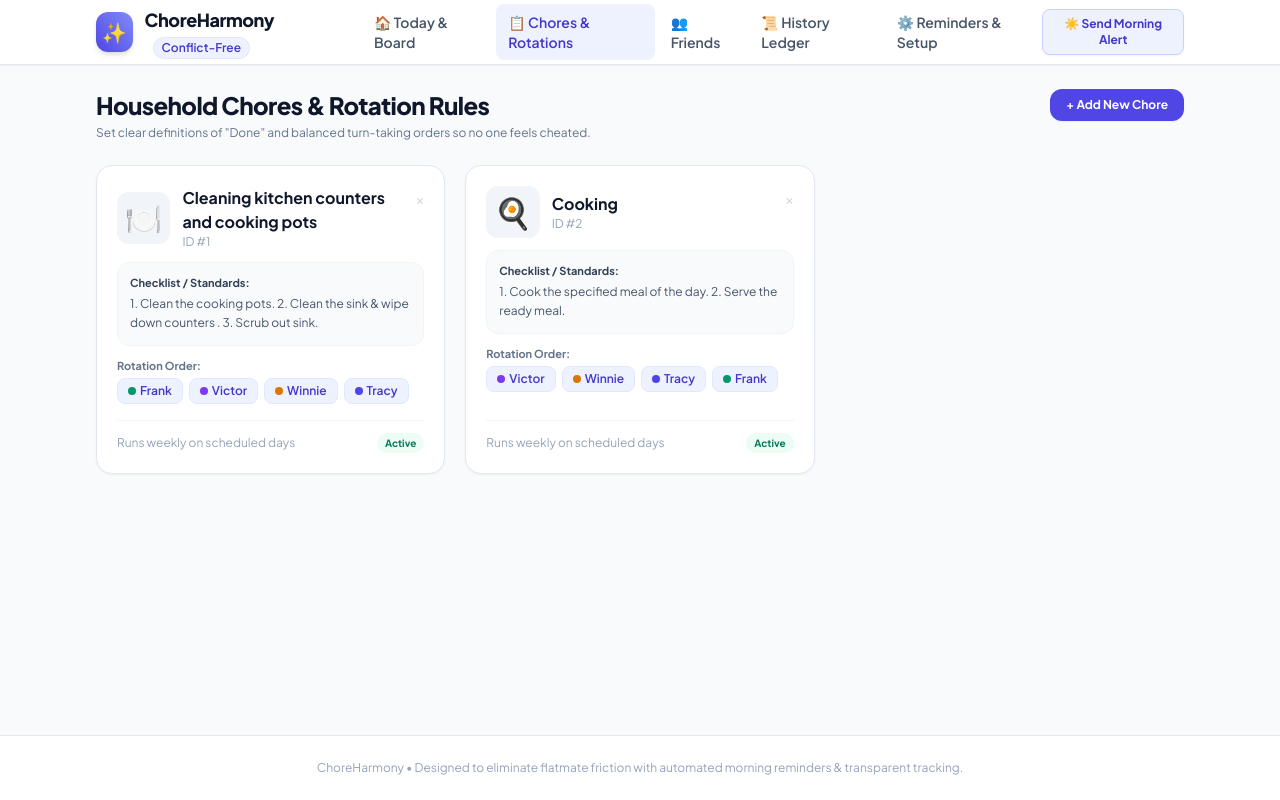
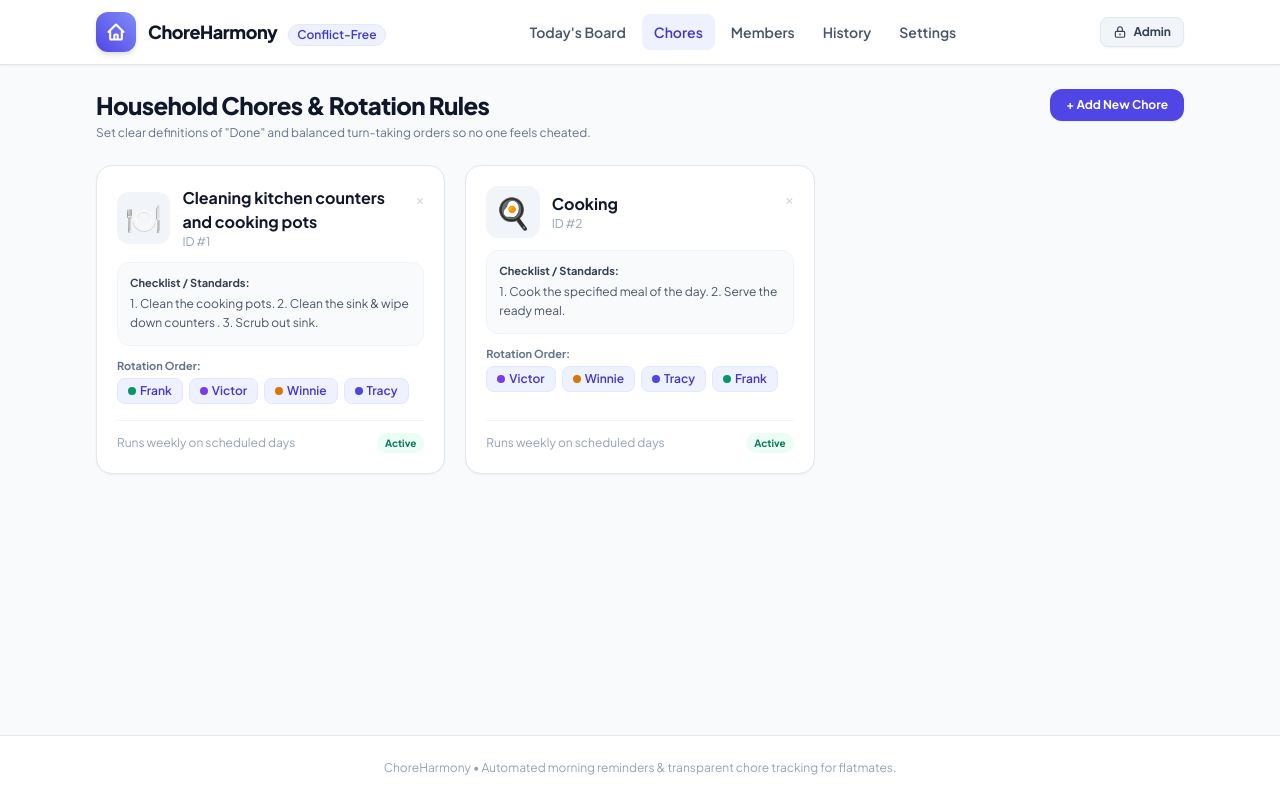
Before and after one commit to kuriat246-prog/chore_harmony, a FastAPI app: page /chores in a window 1280 px wide. Run offline with FastAPI, Linux system fonts and the light colour scheme; data comes from the database, SQL or seed files in the repository; some libraries are stand-ins or nearby versions.

Commit message:
Deploy updated templates/base.html (Admin Panel, Email Fallback, Clean Icons)

```diff
--- a/templates/base.html
+++ b/templates/base.html
@@ -3,7 +3,7 @@
 <head>
   <meta charset="UTF-8">
   <meta name="viewport" content="width=device-width, initial-scale=1.0">
-  <title>{% block title %}Roommate Chore Harmony{% endblock %}</title>
+  <title>{% block title %}ChoreHarmony{% endblock %}</title>
   <script src="https://cdn.tailwindcss.com"></script>
   <link rel="preconnect" href="https://fonts.googleapis.com">
   <link rel="preconnect" href="https://fonts.gstatic.com" crossorigin>
@@ -37,10 +37,12 @@
   <header class="bg-white border-b border-slate-200 sticky top-0 z-40 shadow-sm">
     <div class="max-w-6xl mx-auto px-4 sm:px-6 lg:px-8">
       <div class="flex items-center justify-between h-16">
-        <!-- Logo -->
+        <!-- Logo (no AI emoji) -->
         <a href="/" class="flex items-center space-x-3 group">
-          <div class="w-10 h-10 rounded-xl bg-gradient-to-tr from-brand-600 to-indigo-400 flex items-center justify-center text-white text-xl shadow-md group-hover:scale-105 transition-transform">
-            ✨
+          <div class="w-10 h-10 rounded-xl bg-gradient-to-tr from-brand-600 to-indigo-400 flex items-center justify-center shadow-md group-hover:scale-105 transition-transform">
+            <svg class="w-5 h-5 text-white" fill="none" stroke="currentColor" viewBox="0 0 24 24">
+              <path stroke-linecap="round" stroke-linejoin="round" stroke-width="2.5" d="M3 12l2-2m0 0l7-7 7 7M5 10v10a1 1 0 001 1h3m10-11l2 2m-2-2v10a1 1 0 01-1 1h-3m-6 0a1 1 0 001-1v-4a1 1 0 011-1h2a1 1 0 011 1v4a1 1 0 001 1m-6 0h6"/>
+            </svg>
           </div>
           <div>
             <span class="font-extrabold text-lg tracking-tight text-slate-900">ChoreHarmony</span>
@@ -51,54 +53,72 @@
         <!-- Desktop Navigation Links -->
         <nav class="hidden md:flex items-center space-x-1">
           <a href="/" class="px-3 py-2 rounded-lg text-sm font-semibold {% if active_page == 'dashboard' %}bg-brand-50 text-brand-700{% else %}text-slate-600 hover:text-slate-900 hover:bg-slate-100{% endif %} transition-colors">
-            🏠 Today & Board
+            Today's Board
           </a>
           <a href="/chores" class="px-3 py-2 rounded-lg text-sm font-semibold {% if active_page == 'chores' %}bg-brand-50 text-brand-700{% else %}text-slate-600 hover:text-slate-900 hover:bg-slate-100{% endif %} transition-colors">
-            📋 Chores & Rotations
+            Chores
           </a>
           <a href="/members" class="px-3 py-2 rounded-lg text-sm font-semibold {% if active_page == 'members' %}bg-brand-50 text-brand-700{% else %}text-slate-600 hover:text-slate-900 hover:bg-slate-100{% endif %} transition-colors">
-            👥 Friends
+            Members
           </a>
           <a href="/history" class="px-3 py-2 rounded-lg text-sm font-semibold {% if active_page == 'history' %}bg-brand-50 text-brand-700{% else %}text-slate-600 hover:text-slate-900 hover:bg-slate-100{% endif %} transition-colors">
-            📜 History Ledger
+            History
           </a>
           <a href="/settings" class="px-3 py-2 rounded-lg text-sm font-semibold {% if active_page == 'settings' %}bg-brand-50 text-brand-700{% else %}text-slate-600 hover:text-slate-900 hover:bg-slate-100{% endif %} transition-colors">
-            ⚙️ Reminders & Setup
+            Settings
           </a>
+          {% if admin_logged_in %}
+          <a href="/admin" class="px-3 py-2 rounded-lg text-sm font-semibold {% if active_page == 'admin' %}bg-slate-800 text-white{% else %}text-slate-700 hover:bg-slate-800 hover:text-white{% endif %} transition-colors flex items-center space-x-1.5">
+            <svg class="w-3.5 h-3.5" fill="none" stroke="currentColor" viewBox="0 0 24 24">
+              <path stroke-linecap="round" stroke-linejoin="round" stroke-width="2" d="M9 12l2 2 4-4m5.618-4.016A11.955 11.955 0 0112 2.944a11.955 11.955 0 01-8.618 3.04A12.02 12.02 0 003 9c0 5.591 3.824 10.29 9 11.622 5.176-1.332 9-6.03 9-11.622 0-1.042-.133-2.052-.382-3.016z"/>
+            </svg>
+            <span>Admin</span>
+          </a>
+          {% endif %}
         </nav>
 
-        <!-- Quick Action Button -->
-        <div class="flex items-center space-x-3">
-          <form action="/trigger-morning-reminders" method="POST" class="inline">
-            <button type="submit" title="Dispatch morning reminders right now for today's chores" class="inline-flex items-center space-x-1.5 px-3 py-1.5 text-xs font-bold rounded-lg bg-indigo-50 text-indigo-700 border border-indigo-200 hover:bg-indigo-100 transition-colors shadow-sm">
-              <span>☀️ Send Morning Alert</span>
-            </button>
-          </form>
+        <!-- Right: Admin login button or indicator -->
+        <div class="flex items-center space-x-2">
+          {% if admin_logged_in %}
+          <a href="/admin/logout" class="inline-flex items-center space-x-1.5 px-3 py-1.5 text-xs font-bold rounded-lg bg-slate-800 text-white hover:bg-slate-700 transition-colors shadow-sm">
+            <svg class="w-3.5 h-3.5" fill="none" stroke="currentColor" viewBox="0 0 24 24">
+              <path stroke-linecap="round" stroke-linejoin="round" stroke-width="2" d="M17 16l4-4m0 0l-4-4m4 4H7m6 4v1a3 3 0 01-3 3H6a3 3 0 01-3-3V7a3 3 0 013-3h4a3 3 0 013 3v1"/>
+            </svg>
+            <span>Sign Out</span>
+          </a>
+          {% else %}
+          <a href="/admin/login" class="inline-flex items-center space-x-1.5 px-3 py-1.5 text-xs font-bold rounded-lg bg-slate-100 text-slate-700 border border-slate-200 hover:bg-slate-200 transition-colors shadow-sm">
+            <svg class="w-3.5 h-3.5" fill="none" stroke="currentColor" viewBox="0 0 24 24">
+              <path stroke-linecap="round" stroke-linejoin="round" stroke-width="2" d="M12 15v2m-6 4h12a2 2 0 002-2v-6a2 2 0 00-2-2H6a2 2 0 00-2 2v6a2 2 0 002 2zm10-10V7a4 4 0 00-8 0v4h8z"/>
+            </svg>
+            <span>Admin</span>
+          </a>
+          {% endif %}
         </div>
       </div>
     </div>
   </header>
 
-  <!-- Mobile Bottom Navigation for quick access -->
+  <!-- Mobile Bottom Navigation -->
   <div class="md:hidden fixed bottom-0 left-0 right-0 bg-white border-t border-slate-200 py-2 px-3 z-40 flex justify-around shadow-lg">
     <a href="/" class="flex flex-col items-center text-xs font-medium {% if active_page == 'dashboard' %}text-brand-600 font-bold{% else %}text-slate-500{% endif %}">
-      <span class="text-lg">🏠</span>
+      <svg class="w-5 h-5" fill="none" stroke="currentColor" viewBox="0 0 24 24"><path stroke-linecap="round" stroke-linejoin="round" stroke-width="2" d="M3 12l2-2m0 0l7-7 7 7M5 10v10a1 1 0 001 1h3m10-11l2 2m-2-2v10a1 1 0 01-1 1h-3m-6 0a1 1 0 001-1v-4a1 1 0 011-1h2a1 1 0 011 1v4a1 1 0 001 1m-6 0h6"/></svg>
       <span>Today</span>
     </a>
     <a href="/chores" class="flex flex-col items-center text-xs font-medium {% if active_page == 'chores' %}text-brand-600 font-bold{% else %}text-slate-500{% endif %}">
-      <span class="text-lg">📋</span>
+      <svg class="w-5 h-5" fill="none" stroke="currentColor" viewBox="0 0 24 24"><path stroke-linecap="round" stroke-linejoin="round" stroke-width="2" d="M9 5H7a2 2 0 00-2 2v12a2 2 0 002 2h10a2 2 0 002-2V7a2 2 0 00-2-2h-2M9 5a2 2 0 002 2h2a2 2 0 002-2M9 5a2 2 0 012-2h2a2 2 0 012 2m-6 9l2 2 4-4"/></svg>
       <span>Chores</span>
     </a>
     <a href="/members" class="flex flex-col items-center text-xs font-medium {% if active_page == 'members' %}text-brand-600 font-bold{% else %}text-slate-500{% endif %}">
-      <span class="text-lg">👥</span>
-      <span>Friends</span>
+      <svg class="w-5 h-5" fill="none" stroke="currentColor" viewBox="0 0 24 24"><path stroke-linecap="round" stroke-linejoin="round" stroke-width="2" d="M17 20h5v-2a3 3 0 00-5.356-1.857M17 20H7m10 0v-2c0-.656-.126-1.283-.356-1.857M7 20H2v-2a3 3 0 015.356-1.857M7 20v-2c0-.656.126-1.283.356-1.857m0 0a5.002 5.002 0 019.288 0M15 7a3 3 0 11-6 0 3 3 0 016 0z"/></svg>
+      <span>Members</span>
     </a>
     <a href="/history" class="flex flex-col items-center text-xs font-medium {% if active_page == 'history' %}text-brand-600 font-bold{% else %}text-slate-500{% endif %}">
-      <span class="text-lg">📜</span>
-      <span>Ledger</span>
+      <svg class="w-5 h-5" fill="none" stroke="currentColor" viewBox="0 0 24 24"><path stroke-linecap="round" stroke-linejoin="round" stroke-width="2" d="M12 8v4l3 3m6-3a9 9 0 11-18 0 9 9 0 0118 0z"/></svg>
+      <span>History</span>
     </a>
     <a href="/settings" class="flex flex-col items-center text-xs font-medium {% if active_page == 'settings' %}text-brand-600 font-bold{% else %}text-slate-500{% endif %}">
-      <span class="text-lg">⚙️</span>
+      <svg class="w-5 h-5" fill="none" stroke="currentColor" viewBox="0 0 24 24"><path stroke-linecap="round" stroke-linejoin="round" stroke-width="2" d="M10.325 4.317c.426-1.756 2.924-1.756 3.35 0a1.724 1.724 0 002.573 1.066c1.543-.94 3.31.826 2.37 2.37a1.724 1.724 0 001.065 2.572c1.756.426 1.756 2.924 0 3.35a1.724 1.724 0 00-1.066 2.573c.94 1.543-.826 3.31-2.37 2.37a1.724 1.724 0 00-2.572 1.065c-.426 1.756-2.924 1.756-3.35 0a1.724 1.724 0 00-2.573-1.066c-1.543.94-3.31-.826-2.37-2.37a1.724 1.724 0 00-1.065-2.572c-1.756-.426-1.756-2.924 0-3.35a1.724 1.724 0 001.066-2.573c-.94-1.543.826-3.31 2.37-2.37.996.608 2.296.07 2.572-1.065z"/><path stroke-linecap="round" stroke-linejoin="round" stroke-width="2" d="M15 12a3 3 0 11-6 0 3 3 0 016 0z"/></svg>
       <span>Setup</span>
     </a>
   </div>
@@ -106,12 +126,14 @@
   <!-- Flash Message Banner -->
   {% if message %}
   <div class="max-w-6xl mx-auto px-4 sm:px-6 lg:px-8 mt-4">
-    <div class="rounded-xl bg-emerald-50 border border-emerald-200 p-4 flex items-center justify-between text-emerald-800 shadow-sm animate-fade-in">
+    <div class="rounded-xl bg-emerald-50 border border-emerald-200 p-4 flex items-center justify-between text-emerald-800 shadow-sm">
       <div class="flex items-center space-x-3">
-        <span class="text-xl">✅</span>
+        <svg class="w-5 h-5 text-emerald-600" fill="currentColor" viewBox="0 0 20 20">
+          <path fill-rule="evenodd" d="M10 18a8 8 0 100-16 8 8 0 000 16zm3.707-9.293a1 1 0 00-1.414-1.414L9 10.586 7.707 9.293a1 1 0 00-1.414 1.414l2 2a1 1 0 001.414 0l4-4z" clip-rule="evenodd"/>
+        </svg>
         <span class="text-sm font-semibold">{{ message }}</span>
       </div>
-      <button onclick="this.parentElement.remove()" class="text-emerald-500 hover:text-emerald-700 text-sm font-bold">&times;</button>
+      <button onclick="this.parentElement.remove()" class="text-emerald-500 hover:text-emerald-700 font-bold">&times;</button>
     </div>
   </div>
   {% endif %}
@@ -124,18 +146,14 @@
   <!-- Footer -->
   <footer class="bg-white border-t border-slate-200 py-6 text-center text-xs text-slate-400 hidden md:block">
     <div class="max-w-6xl mx-auto px-4">
-      ChoreHarmony &bull; Designed to eliminate flatmate friction with automated morning reminders & transparent tracking.
+      ChoreHarmony &bull; Automated morning reminders &amp; transparent chore tracking for flatmates.
     </div>
   </footer>
 
   <script>
     function triggerConfetti() {
       if (typeof confetti === 'function') {
-        confetti({
-          particleCount: 100,
-          spread: 70,
-          origin: { y: 0.6 }
-        });
+        confetti({ particleCount: 100, spread: 70, origin: { y: 0.6 } });
       }
     }
   </script>
```
